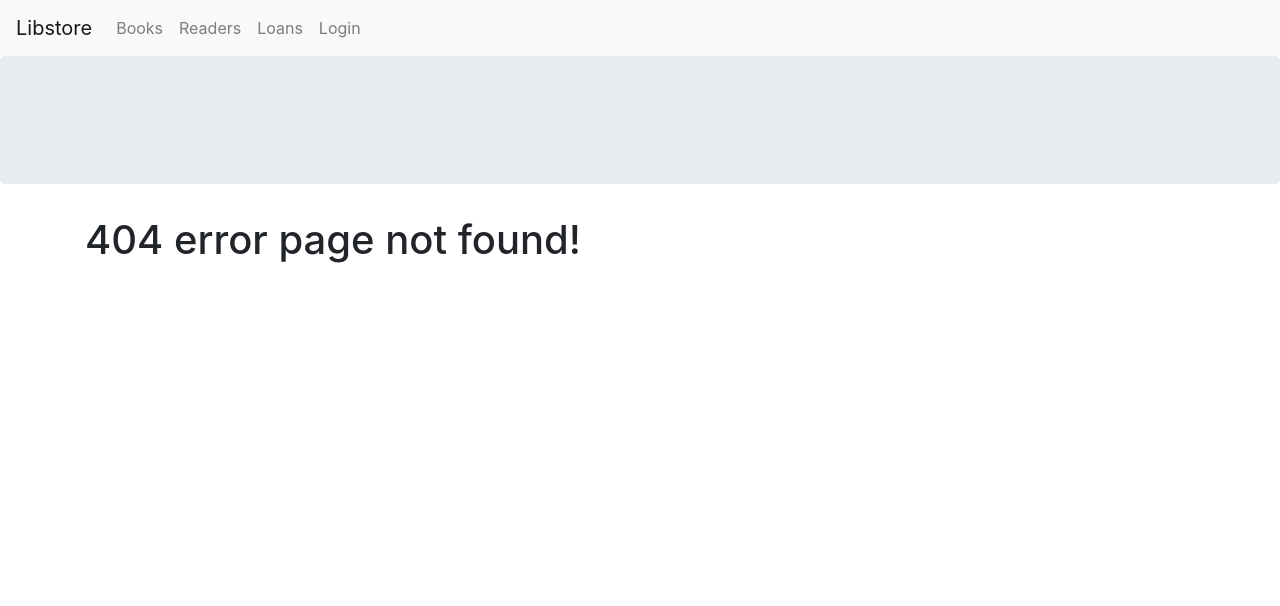
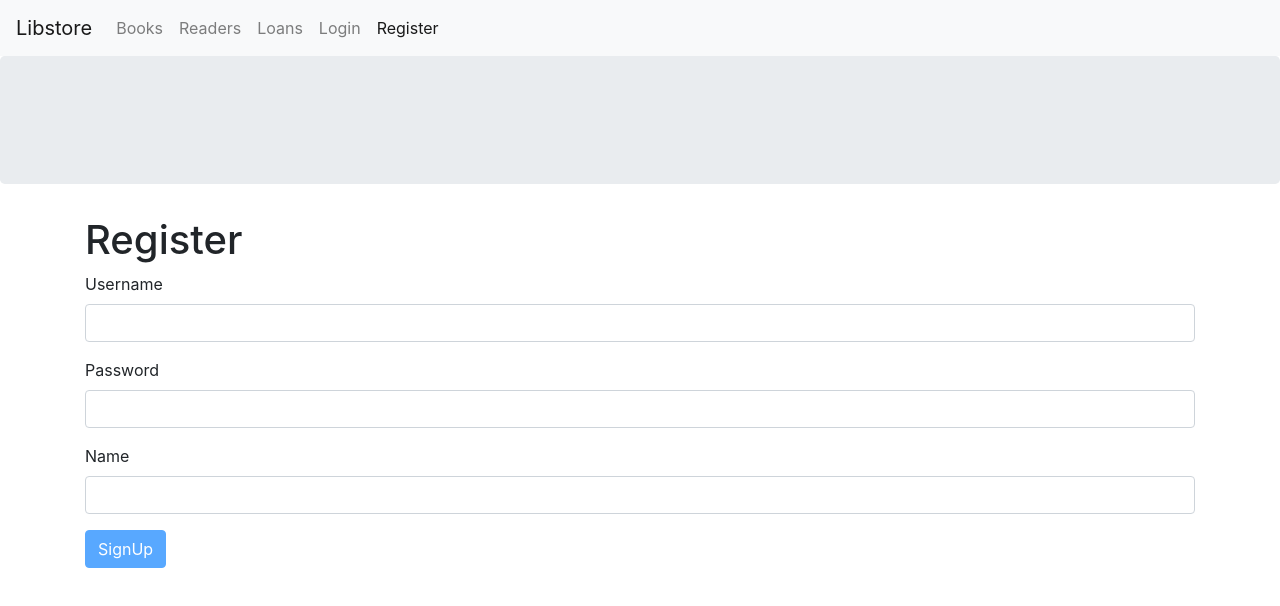
Before and after one commit to osmakins/Bookshop, a React (Create React App) app: page /register in a window 1280 px wide. Before the commit this address led to /not-found. Shown: the top 606 px of the page. Built offline with nearby package versions, Linux system fonts and the light colour scheme.

Commit message:
Add register form component and link on navbar

```diff
--- a/src/App.js
+++ b/src/App.js
@@ -8,6 +8,7 @@
 import NotFound from './components/notFound';
 import BookForm from './components/bookForm';
 import LoginForm from './components/loginForm';
+import RegisterForm from './components/registerForm';
 
 
 function App() {
@@ -17,6 +18,7 @@
       <div className="jumbotron"></div>
       <main className="container">
         <Switch>
+          <Route path="/register" component={RegisterForm} />
           <Route path="/login" component={LoginForm} />
           <Route path="/books/:id" component={BookForm} />
           <Route path="/books" component={Books}></Route>
--- a/src/components/navbar.jsx
+++ b/src/components/navbar.jsx
@@ -23,6 +23,7 @@
             <NavLink className="nav-link" to="/readers">Readers</NavLink>
             <NavLink className="nav-link" to="/borrowals">Loans</NavLink>
             <NavLink className="nav-link" to="/login">Login</NavLink>
+            <NavLink className="nav-link" to="/register">Register</NavLink>
           </div>
         </div>
       </nav>
--- /dev/null
+++ b/src/components/registerForm.jsx
@@ -0,0 +1,52 @@
+import React from 'react';
+import Joi from 'joi-browser';
+import Form from './common/form'
+
+class RegisterForm extends Form {
+  state = {
+    data: {
+      username: "",
+      password: "",
+      name: ""
+    },
+    errors: {}
+  }
+
+
+  schema = {
+    username: Joi.string().required().email().label('Username'),
+    password: Joi.string().required().min(5).label('Password'),
+    name: Joi.string().required().label('Name')
+  };
+
+
+
+
+
+  doSubmit = () => {
+    console.log('submitted!')
+  }
+
+
+
+
+  // componentDidMount() {
+  //   this.username.current.focus();
+  // }
+
+  render() {
+    return (
+      <div>
+        <h1>Register</h1>
+        <form onSubmit={this.handleSubmit}>
+          {this.renderInput('username', 'Username')}
+          {this.renderInput('password', 'Password', 'password')}
+          {this.renderInput('name', 'Name')}
+          {this.renderButton("SignUp")}
+        </form>
+      </div>
+    )
+  }
+}
+
+export default RegisterForm;
```
